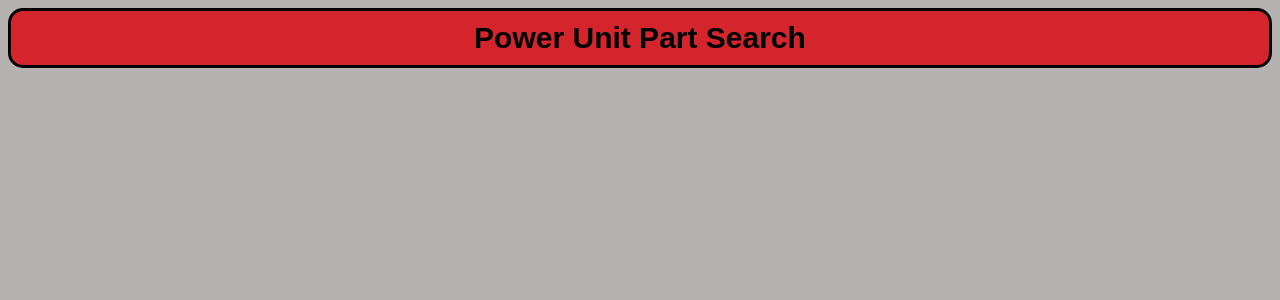
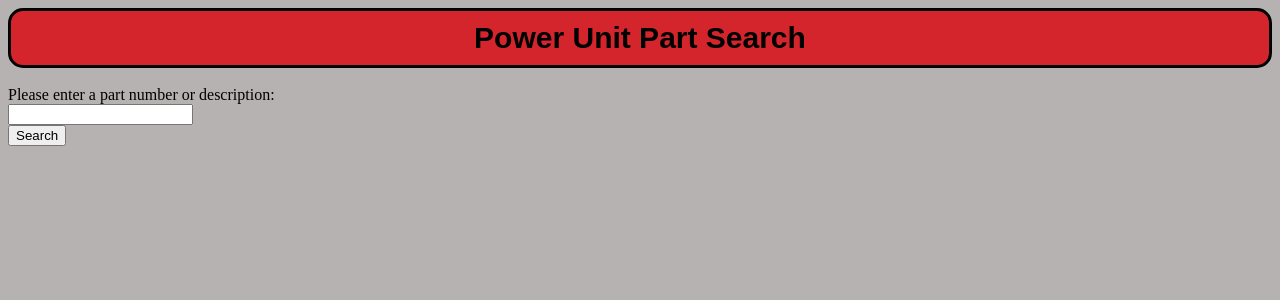
Before and after one commit to snelson910/puconfigurator, a Django app: template templates/powerunit/manualselection.html in a window 1280 px wide. Shown: the top 300 px of the page. Run offline with Django 3.2, Linux system fonts and the light colour scheme; the template is opened without the code that fills it, so the values that code supplies are empty.

Commit message:
Built links to search view

```diff
--- a/PowerUnitConfigurator/static/reservoirsupport/manualselection.js
+++ b/PowerUnitConfigurator/static/reservoirsupport/manualselection.js
@@ -1,3 +1,19 @@
-function test(){
-    console.log("tested");
+function search(){
+    query = $("#query").val();
+    $.ajax({
+        url: "search",
+        type: "POST",
+        data: {
+            csrfmiddlewaretoken: $("[name=csrfmiddlewaretoken]").val(),
+            query: query
+        },
+        success: function(response)
+            {
+                console.log(response);
+            },
+        error: function()
+        {
+            console.log("Error")
+        }
+    });
 }
--- a/newunit/urls.py
+++ b/newunit/urls.py
@@ -17,4 +17,5 @@ urlpatterns = [
     path("newunit/manual/pumpparts", views.pumpparts, name="pumpparts"),
     path("newunit/details", views.details, name="details"),
     path("newunit/manual/extra", views.extra, name="extra"),
+    path("newunit/manual/search", views.search, name="search"),
 ]
--- a/templates/powerunit/manualselection.html
+++ b/templates/powerunit/manualselection.html
@@ -14,6 +14,17 @@
     <h1>Power Unit Part Search</h1>
 </head>
 <body>
-
+    <div>
+        <br>
+        <form id='search'>
+            {% csrf_token %}
+            <label for='searchbox'>Please enter a part number or description:</label><br>
+            <input type='text' id='query'><br>
+            <input type="button" onclick='search()' value='Search'>
+            <script type="text/javascript">
+                window.addEventListener('keydown',function(e){if(e.keyIdentifier=='U+000A'||e.keyIdentifier=='Enter'||e.keyCode==13){if(e.target.nodeName=='INPUT'&&e.target.type=='text'){e.preventDefault();return false;}}},true);
+            </script>
+        </form>
+    </div>
 </body>
 </html>
```
Also changed, not shown: newunit/views.py (+9 -0 lines).
